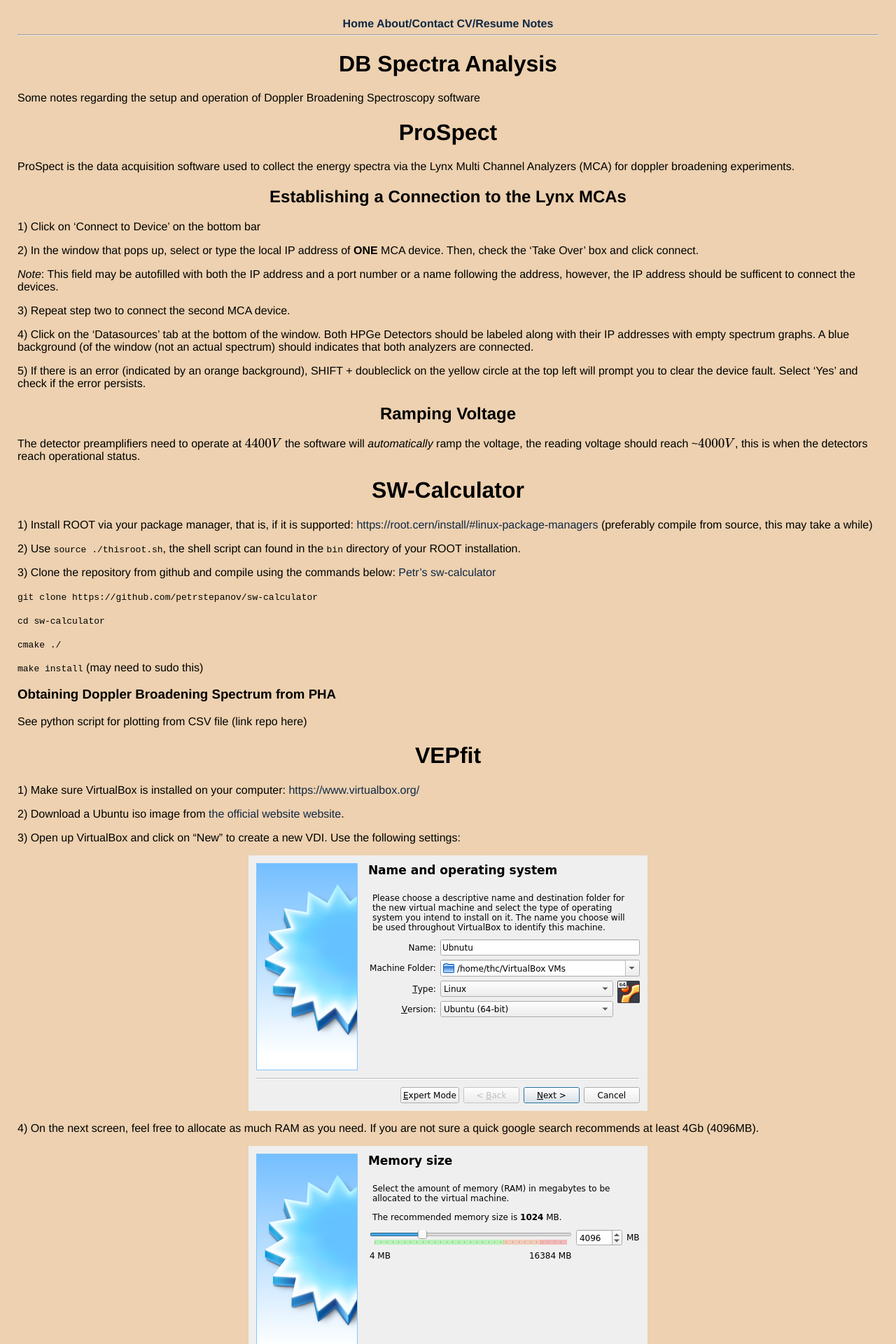
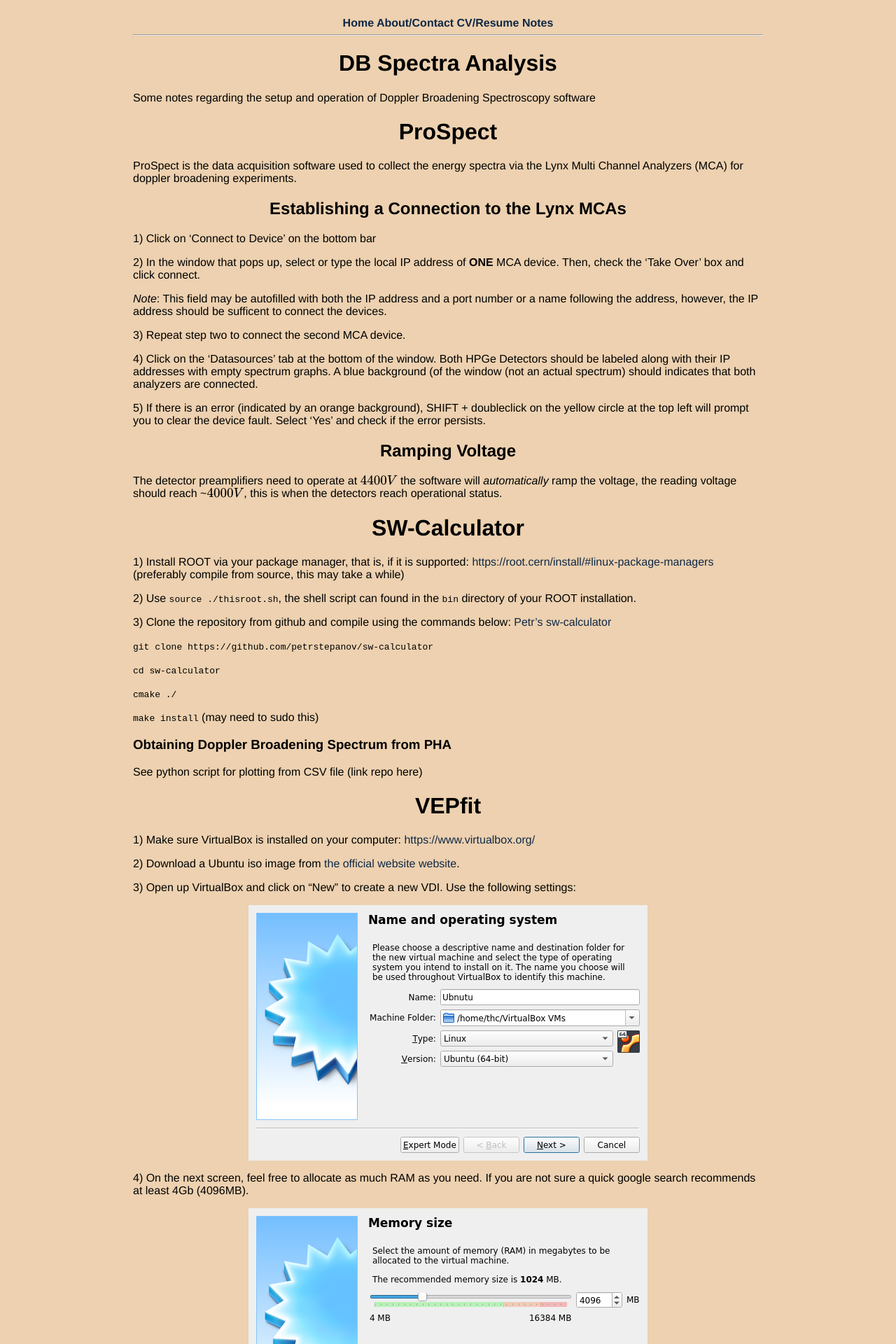
Before and after one commit to thaihangchung7/thaihangchung7.github.io, a Jekyll site: the page built from _research/dbs_software.md, in a window 1280 px wide. Shown: the top 1920 px of the page at 70% size. Built offline with Jekyll 4.4.1, drawn with Linux system fonts in a browser that asks for light colours; formulas are drawn with MathJax 3; some of the changed text lies outside the part shown.

Commit message:
fixed some typos, margins were definately needed

```diff
--- a/_layouts/notes.html
+++ b/_layouts/notes.html
@@ -3,11 +3,19 @@
 ---
 
 <link href="{{ site.baseurl }}/assets/css/syntax.css" rel="stylesheet">
-
 <style>
 h1 {text-align: center}
 h2 {text-align: center}
 h4 {text-align: center}
+
+body {
+  font-family: 'Helvetica', 'Open Sans', sans-serif;
+  margin: auto;
+  padding: .2em;
+  max-width: 900px;
+
+}
+
 </style>
  <meta name="viewport" content="width=device-width, initial-scale=1.0">
 <script type="text/javascript" src="https://cdnjs.cloudflare.com/ajax/libs/mathjax/2.7.0/MathJax.js?config=TeX-AMS_CHTML"></script>
--- a/_sass/main.scss
+++ b/_sass/main.scss
@@ -82,7 +82,6 @@
   margin-right: auto;
 }
 
-
 body {
   background-color: #EDD1B0;
 }
--- a/index.html
+++ b/index.html
@@ -5,4 +5,4 @@
 
 <center> <h1 class="fullname">{{ "Hi there, I'm Thai hang Chung" }}</h1> </center>
 
-<center> Updates on my research, persistent notes, and interesting topics. </center>
+<center> Updates on research, persistent notes, and interesting topics. </center>
```
Also changed, not shown: _research/dbs_software.md (+1 -1 lines).
